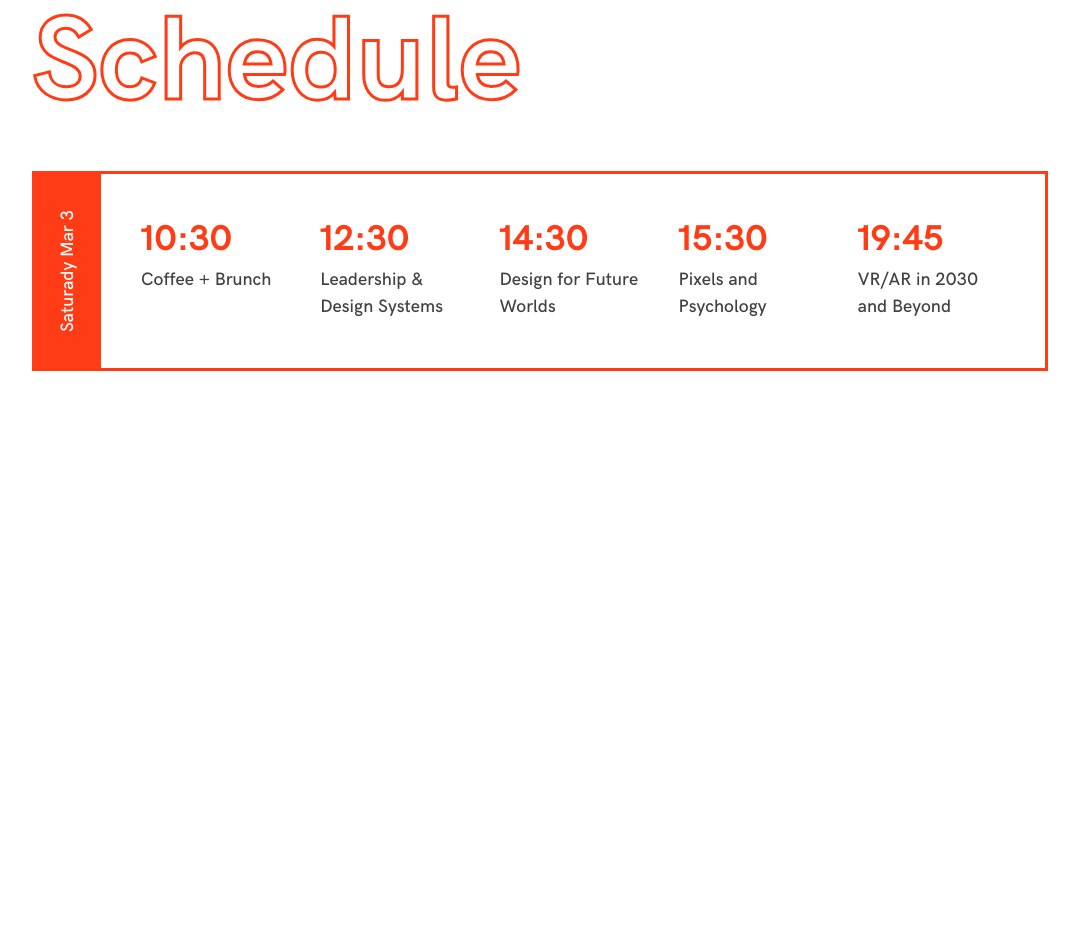
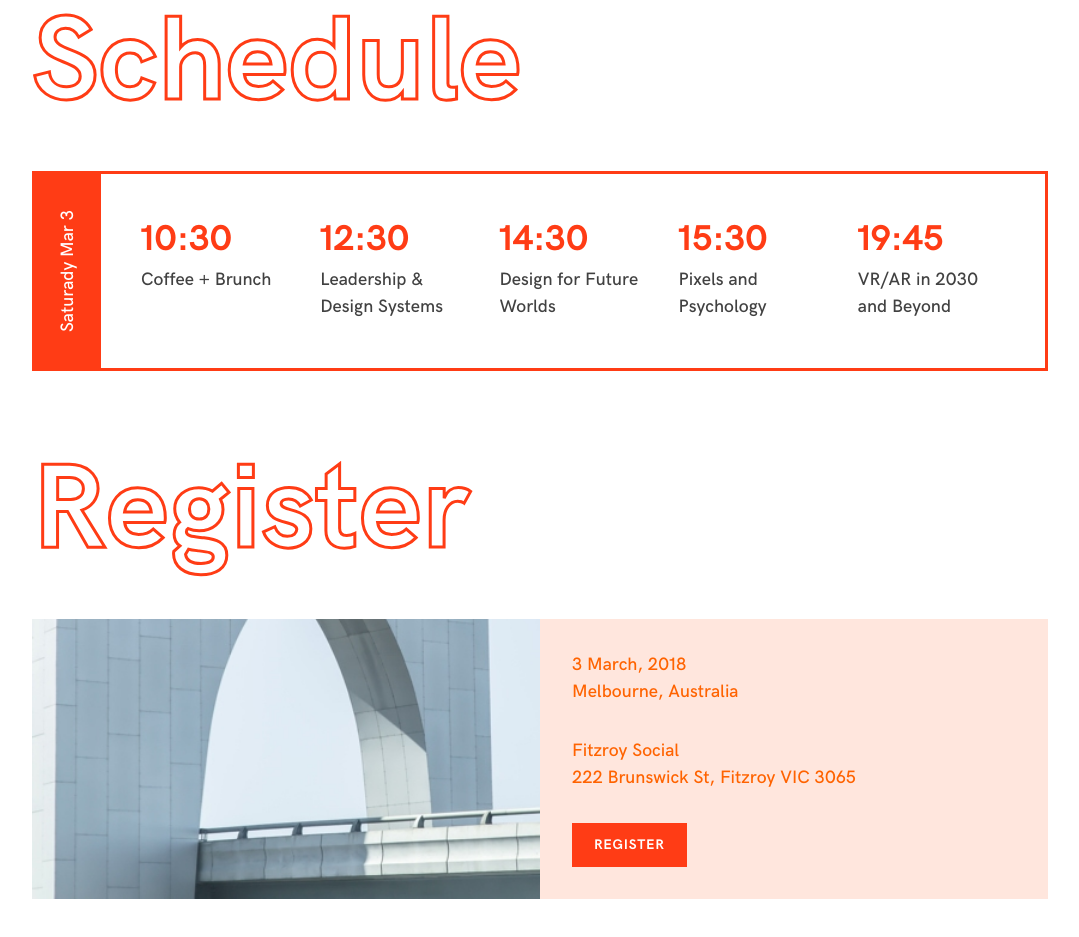
Before and after one commit to maksVRM/Good-Times, a plain HTML site: page index.html in a window 1280 px wide. Shown: the part 2773-3710 px from the top of the page, without its empty margins (100-1179 px from the left). Before the commit the page ends 3208 px from the top, so only its background shows below. Drawn offline with Linux system fonts and the light colour scheme; a script that the page names is missing.

Commit message:
made register box

```diff
--- /dev/null
+++ b/assets/css/register.css
@@ -0,0 +1,77 @@
+.register-image {
+    background-image: url(../images/location.jpg);
+    background-position: center bottom;
+}
+
+/* most of the time you'll want to override the default styles (which is quite a lot of stuff */
+input {
+    border: none;
+    line-height: 1.5;
+    font-size: 16px;
+    height: 48px;
+    width: 100%;
+    padding: 0 12px;
+    outline: none;
+    color: #32325d;
+}
+
+input::placeholder {
+    color: #aab7c4;
+}
+
+.bg-orange {
+    /* we overwrite the default tachyons bg-orange class */
+    background-color: #ffe6dd;
+}
+
+.register {
+    /* using css grid to stack the child boxes on top of each other */
+    display: grid;
+    place-items: center;
+    /* chop off the edges of the box when our front element slides out */
+    overflow: hidden;
+}
+
+/* so our boxes stack on top of each other  */
+.front,
+.back {
+    grid-area: 1/1;
+}
+
+/* we addd a transition to the transform property */
+.front {
+    transition: transform 0.5s ease;
+}
+
+/* we toggle this class using JS  */
+.front.slide-up {
+    transform: translateY(-100%);
+}
+
+.button {
+    display: inline-block;
+    background-color: var(--orange);
+    color: white;
+    text-transform: uppercase;
+    letter-spacing: 0.05em;
+    border: none;
+    padding: 24px 72px;
+    font-family: 'HK-Grotesk-Bold', sans-serif;
+}
+
+/* here we show a pointer cursor so the user knows the can click the button  */
+button {
+    cursor: pointer;
+    outline: none;
+}
+
+.button-small {
+    font-size: 14px;
+    padding: 12px 20px;
+}
+
+.button-outline {
+    background-color: transparent;
+    border: 2px solid var(--orange);
+    background-color: var(--orange);
+}
--- a/assets/css/style.css
+++ b/assets/css/style.css
@@ -41,17 +41,6 @@ ul {
     -webkit-text-stroke-color: var(--orange);
     margin-bottom: 3rem;
     color: var(--orange);
-}
-
-.button {
-    display: inline-block;
-    background-color: var(--orange);
-    color: white;
-    text-transform: uppercase;
-    letter-spacing: 0.05em;
-    border: none;
-    padding: 24px 72px;
-    font-family: 'HK-Grotesk-Bold', sans-serif;
 }
 
 .container {
--- a/index.html
+++ b/index.html
@@ -10,6 +10,7 @@
     <link rel="stylesheet" href="assets/css/basscss-grid.css">
     <link rel="stylesheet" href="assets/css/fonts.css">
     <link rel="stylesheet" href="assets/css/header.css">
+    <link rel="stylesheet" href="assets/css/register.css">
 
 </head>
 
@@ -204,6 +205,42 @@
         </div>
 
 
+        <div id="register">
+            <h1 class="heading heading-orange">
+                Register
+            </h1>
+
+            <div class="flex flex-wrap mb4 mb5-ns">
+                <div class="col-12 sm-col-6 cover register-image"></div>
+                <div class="col-12 sm-col-6 register relative bg-orange orange">
+                    <div class="front location flex flex-wrap pa4 items-center bg-orange relative z-2 col-12">
+                        <p class="mt0 mb4 col-12">3 March, 2018
+                            <br> Melbourne, Australia
+                        </p>
+                        <p class="mt0 mb4 col-12">Fitzroy Social
+                            <br> 222 Brunswick St, Fitzroy VIC 3065
+                        </p>
+                        <button class="button button-small button-outline register-button">Register</button>
+                    </div>
+                    <form action="https://api.superhi.com/api/test/orders" class="back form z-1 pa4 col-12"
+                        id="payment-form">
+                        <div class="spinner"></div>
+                        <h3 class='mt0 mb2 form-title'>Your details</h3>
+                        <div class='form-fields'>
+                            <input name="name" class="mb2 db" placeholder="Name" id="name">
+                            <input name="email" class="mb2 db" placeholder="Email" id="email">
+                            <div id="card-element" class="mb2"></div>
+                            <div id="card-errors" role="alert"></div>
+                            <div class="pt2">
+                                <button class="button button-small">Buy ticket for $100 AUD</button>
+                            </div>
+                        </div>
+                    </form>
+                </div>
+            </div>
+        </div>
+
+
     </div>
     <script src="https://unpkg.com/in-view@0.6.1/dist/in-view.min.js"></script>
     <script src="assets/js/main.js"></script>
```
